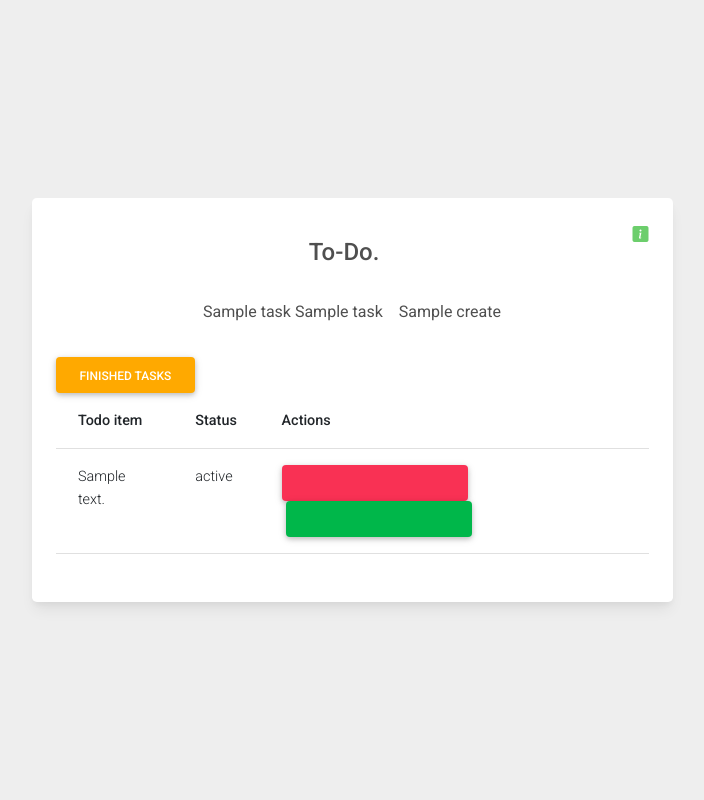
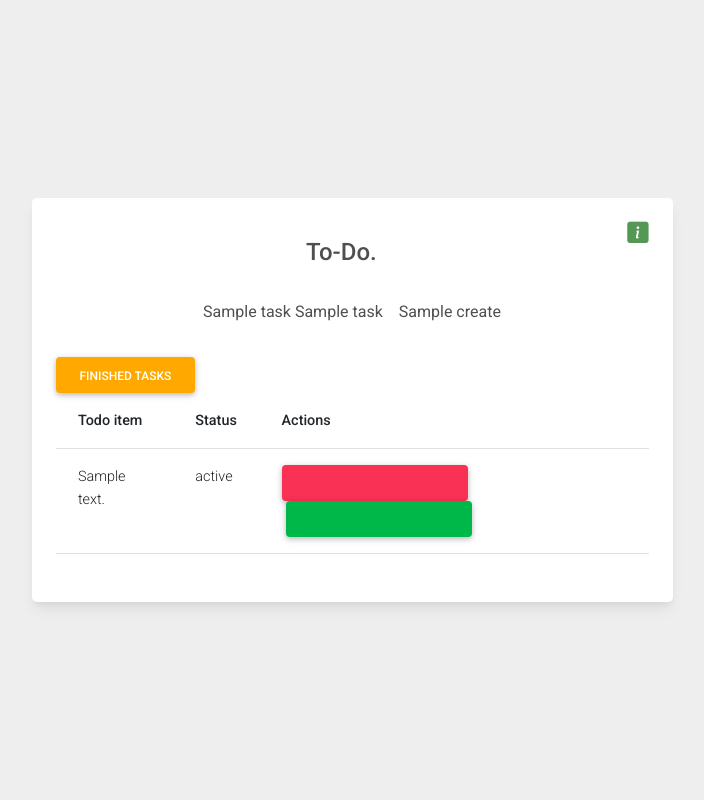
Before and after one commit to thepolkamonster/todo-list, a Python web app: template templates/index.html in a window 1280 px wide. Shown: the whole page, without its empty margins (288-992 px from the left). Run offline with Jinja, Linux system fonts and the light colour scheme; the template is opened without the code that fills it: most values are stand-ins (such as "Sample title", 1, 10 or a date in 2020); form fields are guessed from the names that the template uses.

Commit message:
Updated the info icon

```diff
--- a/templates/index.html
+++ b/templates/index.html
@@ -23,7 +23,7 @@
   }
 
   .info-icon {
-    color: rgb(108, 206, 108);
+    color: rgb(85, 151, 85);
     float: right;
   }
 </style>
@@ -37,7 +37,7 @@
           <div class="card rounded-3">
             <div class="card-body p-4">
               <a href="/swagger-ui">
-                <i class="bi bi-info-square-fill info-icon"></i>
+                <i class="bi bi-info-square-fill info-icon fa-lg"></i>
               </a>
               <h4 class="text-center my-3 pb-3">To-Do.</h4>
 
```
Also changed, not shown: instance/data.db.
